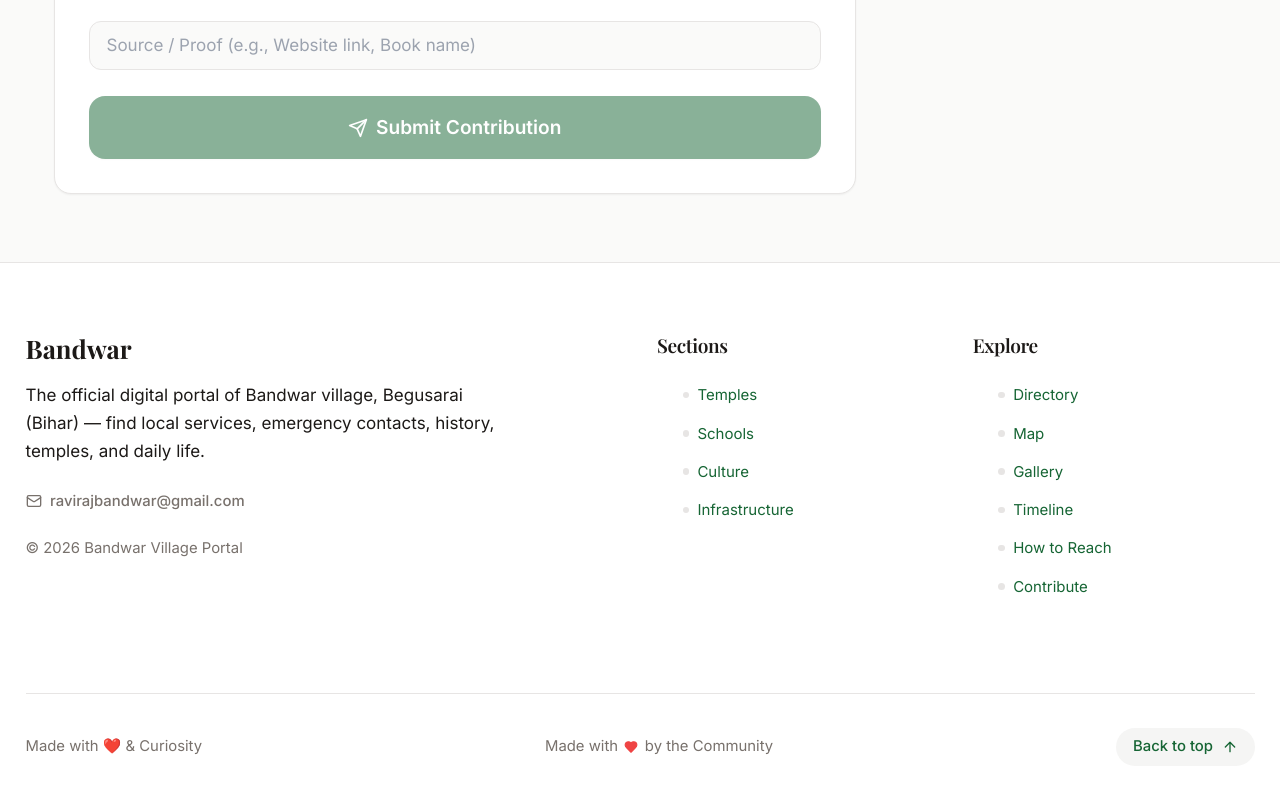
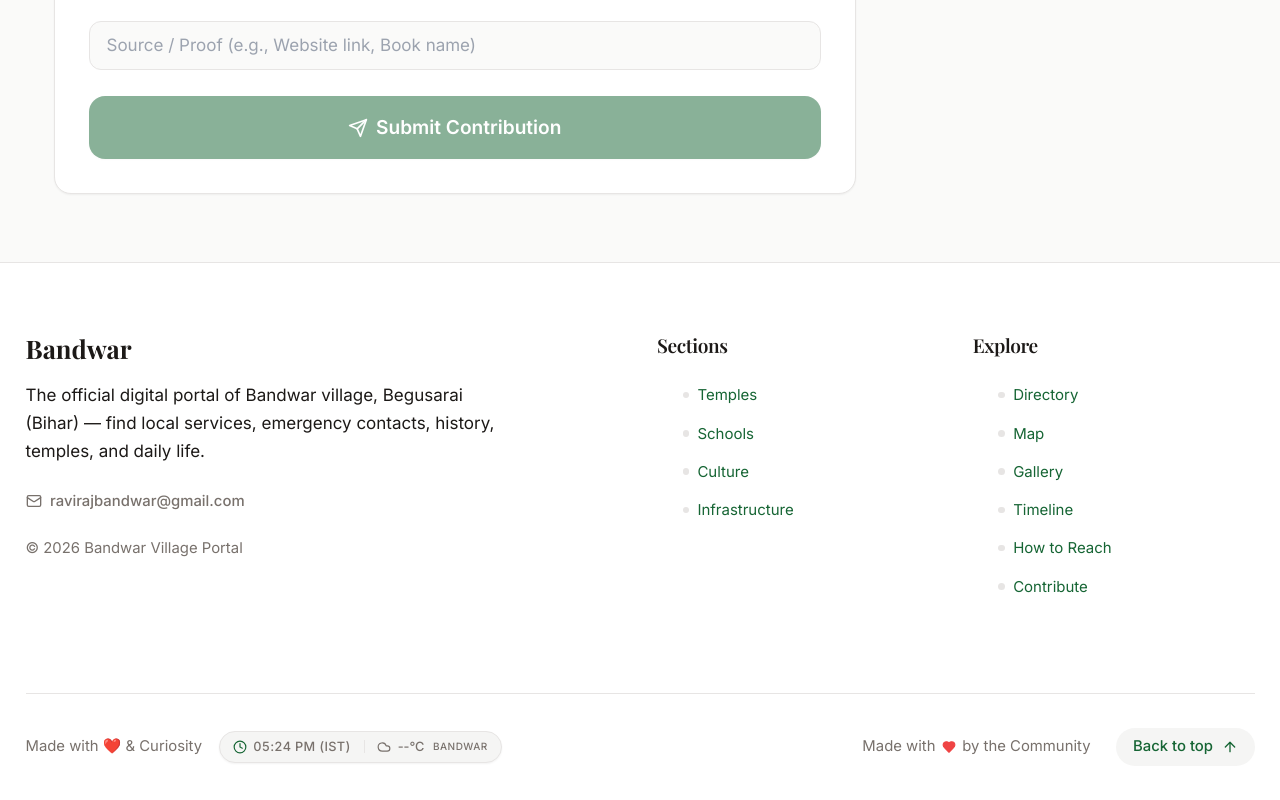
Before and after one commit to ravirajhere/Bandwar, a Next.js app: page /contribute in a window 1280 px wide. Shown: the part 1431-2231 px from the top of the page. Built offline with nearby package versions, Linux system fonts and the light colour scheme; no server answers.

Commit message:
Update Footer.tsx

```diff
--- a/src/components/layout/Footer.tsx
+++ b/src/components/layout/Footer.tsx
@@ -1,6 +1,7 @@
 import Link from "next/link";
 import { MasterConfig } from "@/lib/schema";
 import { ArrowUp, Mail, Heart } from "lucide-react";
+import { LiveWeatherWidget } from "@/components/shared/LiveWeatherWidget"; // 👈 Weather Widget Import kiya
 
 export function Footer({ config }: { config: MasterConfig }) {
   const currentYear = new Date().getFullYear();
@@ -77,15 +78,23 @@ export function Footer({ config }: { config: MasterConfig }) {
           </div>
         </div>
 
-        {/* 🌟 Bottom Bar (Credits & Back to Top) */}
-        <div className="mt-16 pt-8 border-t border-border flex flex-col md:flex-row items-center justify-between gap-4 text-sm text-muted">
+        {/* 🌟 Bottom Bar (Credits, Weather & Back to Top) */}
+        <div className="mt-16 pt-8 border-t border-border flex flex-col lg:flex-row items-center justify-between gap-6 text-sm text-muted">
+
+          {/* Left Side: Credit & Weather Widget */}
+          <div className="flex flex-col sm:flex-row items-center gap-4">
             <span>{config.footer?.credit || "Bandwar Village Archive"}</span>
 
+            {/* 👇 Weather Widget yahan integrate hai 👇 */}
+            <LiveWeatherWidget />
+          </div>
+
+          {/* Right Side: Made with Love & Back to Top */}
+          <div className="flex items-center gap-6">
             <span className="flex items-center gap-1.5">
               Made with <Heart size={14} className="text-red-500 fill-red-500" /> by the Community
             </span>
 
-          {/* Back to Top Button */}
             <a
               href="#top"
               className="flex items-center gap-2 hover:text-brand transition-colors font-medium bg-muted-background hover:bg-brand/10 px-4 py-2 rounded-full"
@@ -95,6 +104,7 @@ export function Footer({ config }: { config: MasterConfig }) {
             </a>
           </div>
         </div>
+      </div>
     </footer>
   );
 }
```
Lines whose indentation alone changed are shown as unchanged.
